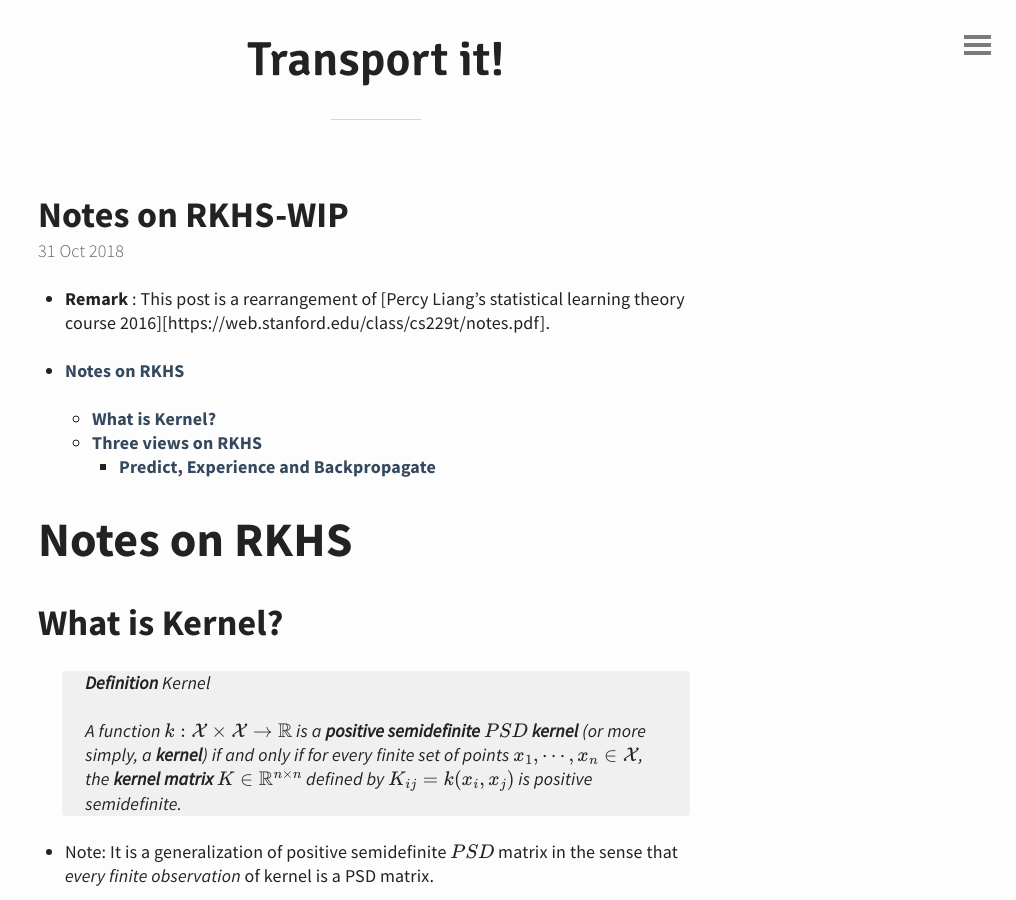
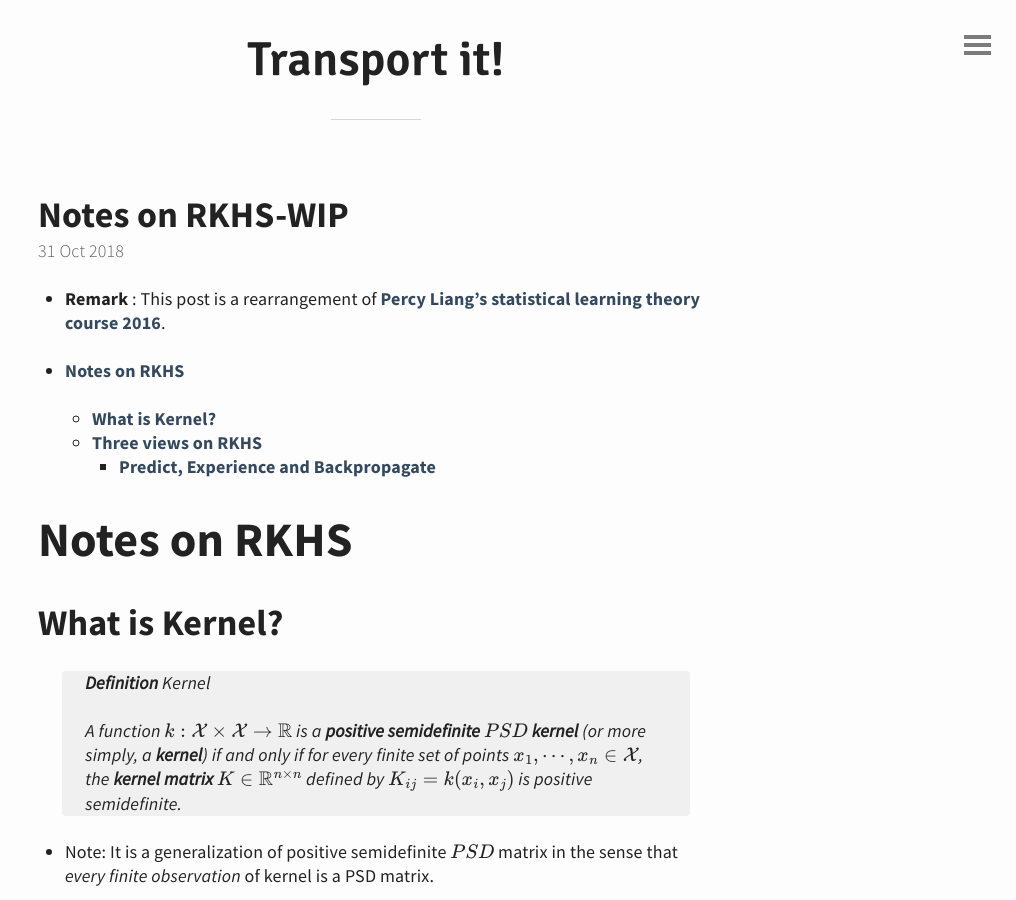
Before and after one commit to edmophia/edmophia.github.io, a Jekyll site: the page built from _posts/RKHS/2018-10-31-Notes on RKHS.md, in a window 1280 px wide and 900 px high. Shown: the whole window, without its empty margins (264-1280 px from the left). Built offline with Jekyll 4.4.1, drawn with Linux system fonts in a browser that asks for light colours; formulas are drawn with MathJax 3; a script that is not in the unit is left out.

Commit message:
no message

```diff
--- a/_posts/RKHS/2018-10-31-Notes on RKHS.md
+++ b/_posts/RKHS/2018-10-31-Notes on RKHS.md
@@ -8,7 +8,7 @@ mathjax: true
 
 ---
 
-* **Remark** : This post is a rearrangement of [Percy Liang's statistical learning theory course 2016][https://web.stanford.edu/class/cs229t/notes.pdf].
+* **Remark** : This post is a rearrangement of [Percy Liang's statistical learning theory course 2016](https://web.stanford.edu/class/cs229t/notes.pdf).
 
 - [Notes on RKHS](#notes-on-rkhs)
   * [What is Kernel?](#what-is-kernel-)
```
